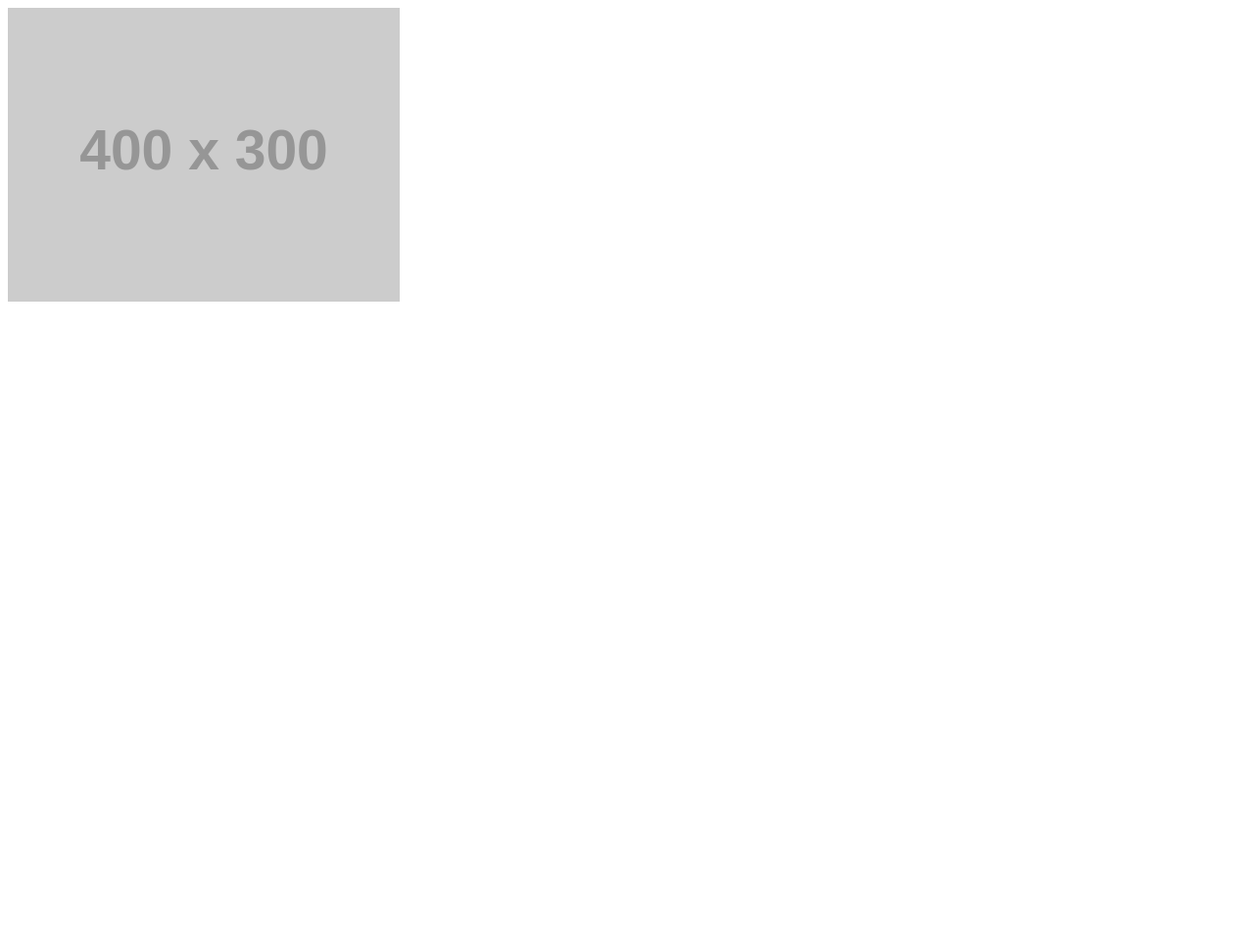
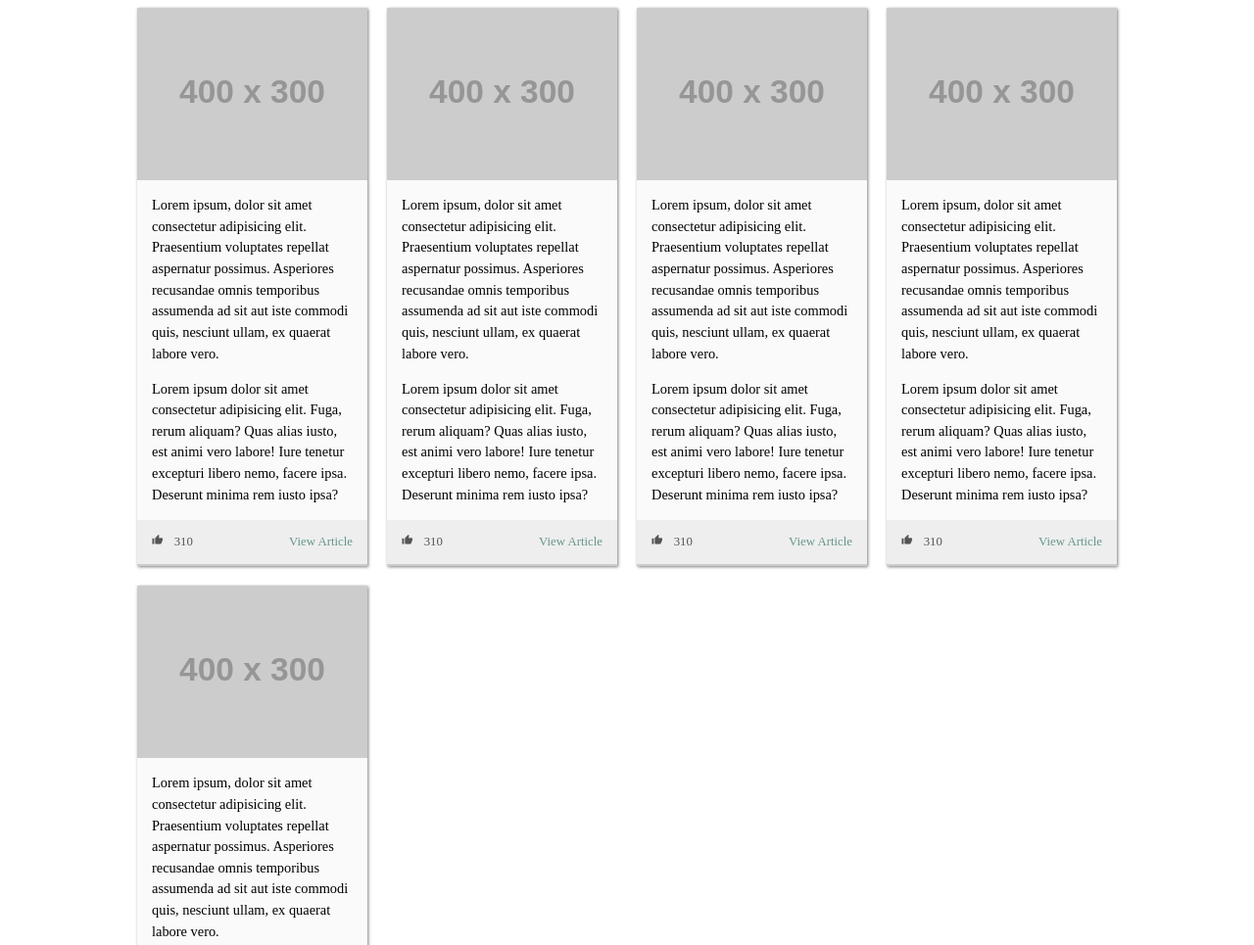
Before and after one commit to ericswkshp/cardsectionproject, a plain HTML site: page index.html in a window 1280 px wide. Shown: the top 965 px of the page at 98% size. Before the commit the page ends 800 px from the top, so only its background shows below. Drawn offline with Linux system fonts and the light colour scheme; placeholder pictures from the web are drawn by us.

Commit message:
finished practice project

```diff
--- a/index.html
+++ b/index.html
@@ -6,6 +6,10 @@
     <meta name="viewport" content="width=device-width, initial-scale=1.0" />
     <title>Document</title>
     <link rel="stylesheet" href="styles.css" />
+    <link
+      href="https://fonts.googleapis.com/icon?family=Material+Icons"
+      rel="stylesheet"
+    />
   </head>
   <body>
     <div class="cards">
@@ -17,6 +21,127 @@
           alt=""
           class="card__image"
         />
+        <div class="card__content">
+          <p>
+            Lorem ipsum, dolor sit amet consectetur adipisicing elit.
+            Praesentium voluptates repellat aspernatur possimus. Asperiores
+            recusandae omnis temporibus assumenda ad sit aut iste commodi quis,
+            nesciunt ullam, ex quaerat labore vero.
+          </p>
+          <p>
+            Lorem ipsum dolor sit amet consectetur adipisicing elit. Fuga, rerum
+            aliquam? Quas alias iusto, est animi vero labore! Iure tenetur
+            excepturi libero nemo, facere ipsa. Deserunt minima rem iusto ipsa?
+          </p>
+        </div>
+        <div class="card__info">
+          <div><i class="material-icons">thumb_up</i> 310</div>
+          <div><a href="./" class="card__link">View Article</a></div>
+        </div>
+      </div>
+      <div class="card">
+        <img
+          src="https://via.placeholder.com/400x300.png/09f/fff
+
+        C/O https://placeholder.com/"
+          alt=""
+          class="card__image"
+        />
+        <div class="card__content">
+          <p>
+            Lorem ipsum, dolor sit amet consectetur adipisicing elit.
+            Praesentium voluptates repellat aspernatur possimus. Asperiores
+            recusandae omnis temporibus assumenda ad sit aut iste commodi quis,
+            nesciunt ullam, ex quaerat labore vero.
+          </p>
+          <p>
+            Lorem ipsum dolor sit amet consectetur adipisicing elit. Fuga, rerum
+            aliquam? Quas alias iusto, est animi vero labore! Iure tenetur
+            excepturi libero nemo, facere ipsa. Deserunt minima rem iusto ipsa?
+          </p>
+        </div>
+        <div class="card__info">
+          <div><i class="material-icons">thumb_up</i> 310</div>
+          <div><a href="./" class="card__link">View Article</a></div>
+        </div>
+      </div>
+      <div class="card">
+        <img
+          src="https://via.placeholder.com/400x300.png/09f/fff
+
+        C/O https://placeholder.com/"
+          alt=""
+          class="card__image"
+        />
+        <div class="card__content">
+          <p>
+            Lorem ipsum, dolor sit amet consectetur adipisicing elit.
+            Praesentium voluptates repellat aspernatur possimus. Asperiores
+            recusandae omnis temporibus assumenda ad sit aut iste commodi quis,
+            nesciunt ullam, ex quaerat labore vero.
+          </p>
+          <p>
+            Lorem ipsum dolor sit amet consectetur adipisicing elit. Fuga, rerum
+            aliquam? Quas alias iusto, est animi vero labore! Iure tenetur
+            excepturi libero nemo, facere ipsa. Deserunt minima rem iusto ipsa?
+          </p>
+        </div>
+        <div class="card__info">
+          <div><i class="material-icons">thumb_up</i> 310</div>
+          <div><a href="./" class="card__link">View Article</a></div>
+        </div>
+      </div>
+      <div class="card">
+        <img
+          src="https://via.placeholder.com/400x300.png/09f/fff
+
+        C/O https://placeholder.com/"
+          alt=""
+          class="card__image"
+        />
+        <div class="card__content">
+          <p>
+            Lorem ipsum, dolor sit amet consectetur adipisicing elit.
+            Praesentium voluptates repellat aspernatur possimus. Asperiores
+            recusandae omnis temporibus assumenda ad sit aut iste commodi quis,
+            nesciunt ullam, ex quaerat labore vero.
+          </p>
+          <p>
+            Lorem ipsum dolor sit amet consectetur adipisicing elit. Fuga, rerum
+            aliquam? Quas alias iusto, est animi vero labore! Iure tenetur
+            excepturi libero nemo, facere ipsa. Deserunt minima rem iusto ipsa?
+          </p>
+        </div>
+        <div class="card__info">
+          <div><i class="material-icons">thumb_up</i> 310</div>
+          <div><a href="./" class="card__link">View Article</a></div>
+        </div>
+      </div>
+      <div class="card">
+        <img
+          src="https://via.placeholder.com/400x300.png/09f/fff
+
+        C/O https://placeholder.com/"
+          alt=""
+          class="card__image"
+        />
+        <div class="card__content">
+          <p>
+            Lorem ipsum, dolor sit amet consectetur adipisicing elit.
+            Praesentium voluptates repellat aspernatur possimus. Asperiores
+            recusandae omnis temporibus assumenda ad sit aut iste commodi quis,
+            nesciunt ullam, ex quaerat labore vero.
+          </p>
+          <p>
+            Lorem ipsum dolor sit amet consectetur adipisicing elit. Fuga, rerum
+            aliquam? Quas alias iusto, est animi vero labore! Iure tenetur
+            excepturi libero nemo, facere ipsa. Deserunt minima rem iusto ipsa?
+          </p>
+        </div>
+        <div class="card__info">
+          <div><i class="material-icons">thumb_up</i> 310</div>
+          <div><a href="./" class="card__link">View Article</a></div>
+        </div>
       </div>
     </div>
   </body>
--- a/styles.css
+++ b/styles.css
@@ -0,0 +1,57 @@
+.cards {
+  margin: 0 auto;
+  max-width: 1000px;
+  display: grid;
+  grid-template-columns: repeat(auto-fill, minmax(225px, 1fr));
+  /*Minimum width of card is 225px and Max is 1 fraction of available space*/
+  gap: 20px;
+}
+
+.card {
+  box-shadow: 1px 1px 3px rgba(0, 0, 0, 0.5);
+}
+
+.card__image {
+  width: 100%;
+  display: block;
+}
+
+.card__content {
+  line-height: 1.5;
+  font-size: 0.9em;
+  padding: 15px;
+  background: #fafafa;
+}
+
+.card__content > p:first-of-type {
+  margin-top: 0;
+}
+
+.card__content > p:last-of-type {
+  margin-bottom: 0;
+}
+
+.card__info {
+  padding: 15px;
+  display: flex;
+  justify-content: space-between;
+  align-items: center;
+  color: #555555;
+  background: #eeeeee;
+  font-size: 0.8em;
+  border-bottom: 2px solid #cccccc;
+}
+
+.card__info i {
+  font-size: 0.9em;
+  margin-right: 8px;
+}
+
+.card__link {
+  color: #64968c;
+  text-decoration: none;
+}
+
+.card__link:hover {
+  text-decoration: underline;
+}
```
